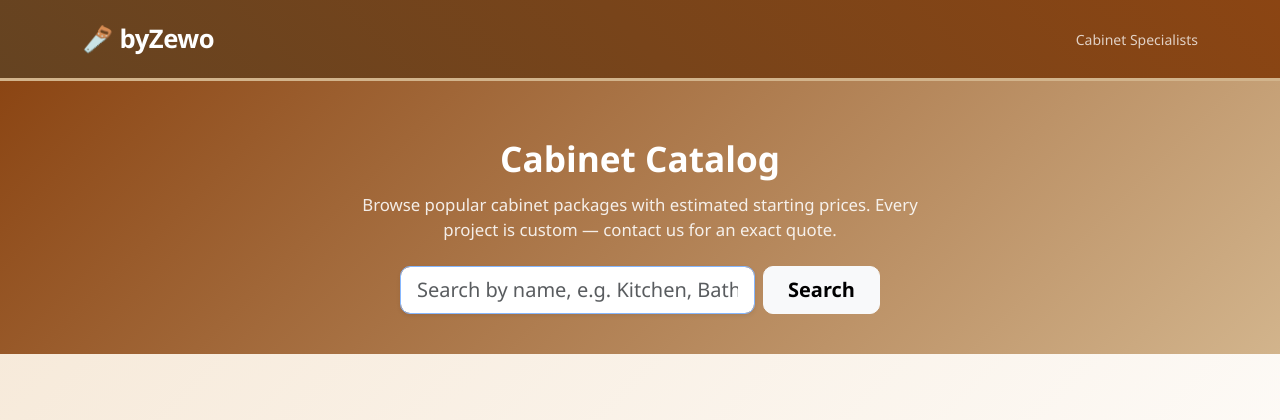
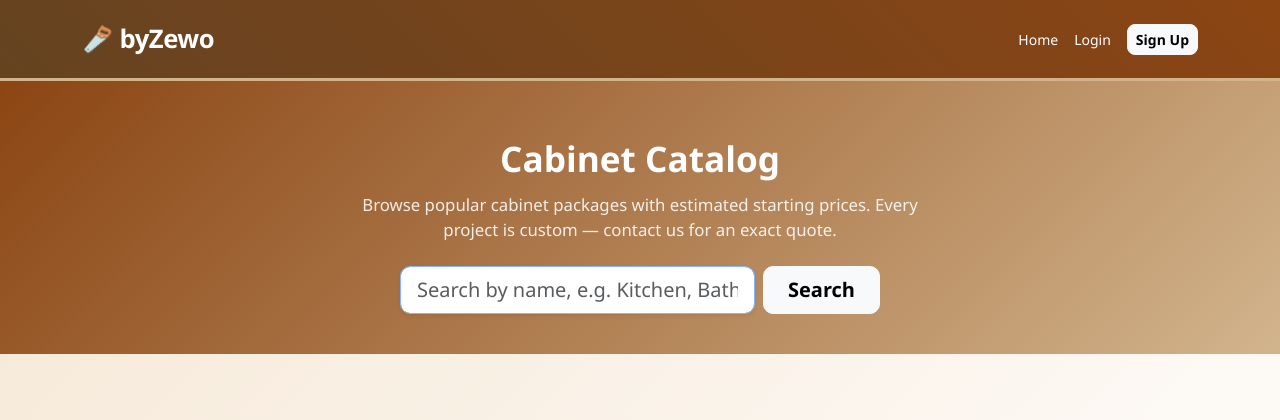
Before and after one commit to senkZEWOnef/CutbyZewo, a Flask app: page /catalog in a window 1280 px wide. Shown: the top 420 px of the page. Run offline with Flask 3, Linux system fonts and the light colour scheme; data that the repository does not hold is empty; parts of the project's set-up code (start-up, migrations or seed data) failed here and were passed over; some libraries are stand-ins or nearby versions.

Commit message:
Catalog: add navigation header with Home, Login, Sign Up links

```diff
--- a/templates/catalog.html
+++ b/templates/catalog.html
@@ -122,9 +122,13 @@
 
 <!-- Header -->
 <header class="site-header">
-  <div class="container d-flex align-items-center justify-content-between">
-    <span class="brand">🪚 byZewo</span>
-    <span class="small opacity-75">Cabinet Specialists</span>
+  <div class="container d-flex align-items-center justify-content-between flex-wrap gap-2">
+    <a href="/" class="brand text-white text-decoration-none">🪚 byZewo</a>
+    <nav class="d-flex align-items-center gap-3">
+      <a href="/" class="text-white text-decoration-none small opacity-85">Home</a>
+      <a href="/login" class="text-white text-decoration-none small opacity-85">Login</a>
+      <a href="/signup" class="btn btn-sm btn-light fw-semibold" style="border-radius:8px;">Sign Up</a>
+    </nav>
   </div>
 </header>
 
```
Also changed, not shown: templates/catalog_detail.html (+8 -3 lines).
